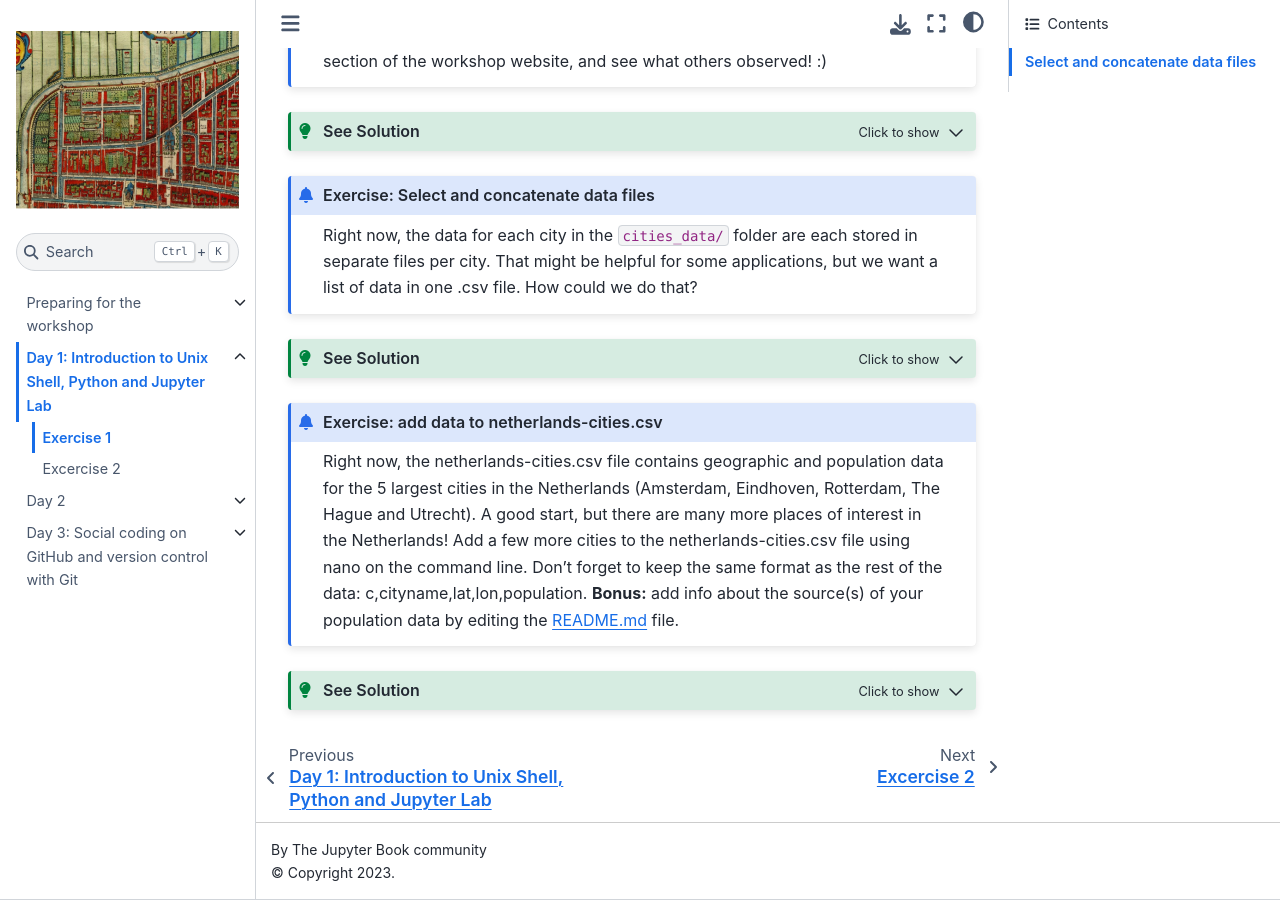
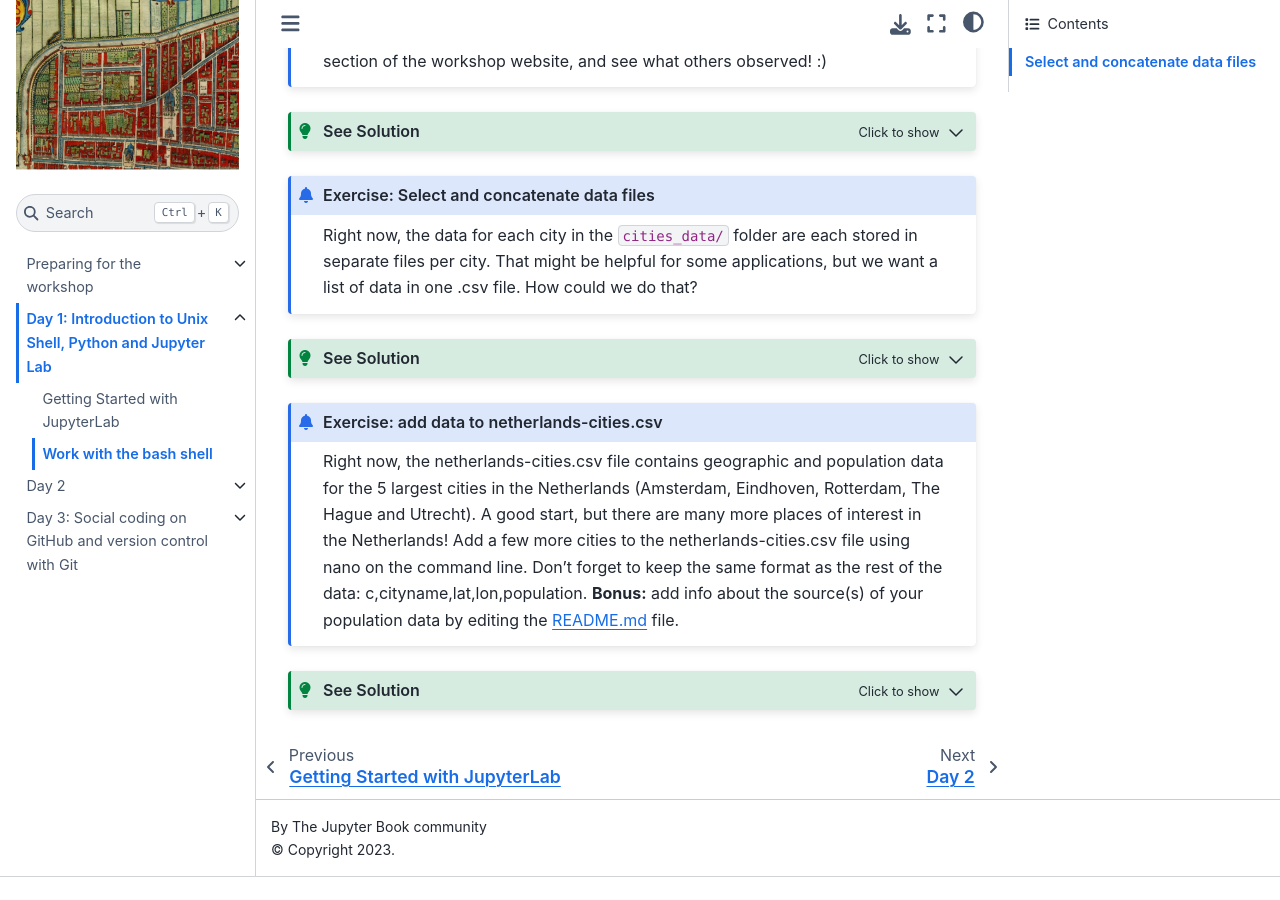
Before and after one commit to the-magnificents/04-02-2021-Carpentry-for-HGIS, a Jupyter Book: the page built from 01_Day_1_Unix_Shell/B1_exercise.md, in a window 1280 px wide and 900 px high, scrolled down 600 px. Built offline with Jupyter Book 1.0.4 settings and Sphinx 7.4.7 and the Sphinx Book theme 1.1.4, drawn with Linux system fonts in a browser that asks for light colours; pages that are not in the unit, such as notebooks, are missing from menus; after the commit the page ends 1477 px from its top, so only the background shows below that; some of the changed lines change nothing that is shown; some of the changed text lies outside the part shown.

Commit message:
modified title of excercise

```diff
--- a/01_Day_1_Unix_Shell/B1_exercise.md
+++ b/01_Day_1_Unix_Shell/B1_exercise.md
@@ -1,4 +1,4 @@
-# Exercise 1
+# Work with the bash shell
 
 ### Select and concatenate data files
 
--- a/_toc.yml
+++ b/_toc.yml
@@ -7,12 +7,16 @@
 - file: 01_Day_1_Unix_Shell/00_README
   sections:
   - file: 01_Day_1_Unix_Shell/A1_unix_lesson1
-  - file: 01_Day_1_Unix_Shell/B0_exercise
+  - file: 01_Day_1_Unix_Shell/A2_Runing_quiting
   - file: 01_Day_1_Unix_Shell/B1_exercise
-  - file: 01_Day_1_Unix_Shell/B1_Runing_quiting
-  - file: 01_Day_1_Unix_Shell/B2_Vars_Types
-  - file: 01_Day_1_Unix_Shell/old_exercises/B1_exercise
-
+  - file: 01_Day_1_Unix_Shell/B2_Exercise
+  - file: 01_Day_1_Unix_Shell/B3_Exercise
+  - file: 01_Day_1_Unix_Shell/B4_Exercise
+  - file: 01_Day_1_Unix_Shell/B5_Exercise
+- file: 02_Day_2_QGIS/00_README
+  sections:
+  - file: 02_Day_2_QGIS/A1_qgis_lesson1
+  - file: 02_Day_2_QGIS/B0_exercise1_qgis
 - file: 02_Python_Draw_GIS/00_README
   sections:
   - file: 02_Python_Draw_GIS/01_lesson
@@ -25,10 +29,6 @@
     - file: 02_Python_Draw_GIS/code/polygon
     - file: 02_Python_Draw_GIS/code/simple_GIS
     - file: 02_Python_Draw_GIS/code/test_polygon
-- file: 02_Day_2_QGIS/00_README.md
-  sections:
-  - file: 02_Day_2_QGIS/A1_qgis_lesson1
-  - file: 02_Day_2_QGIS/B0_exercise1_qgis
 - file: 03_Day_3_Git/00_README
   sections:
   - file: 03_Day_3_Git/A1_git_lesson1
```
